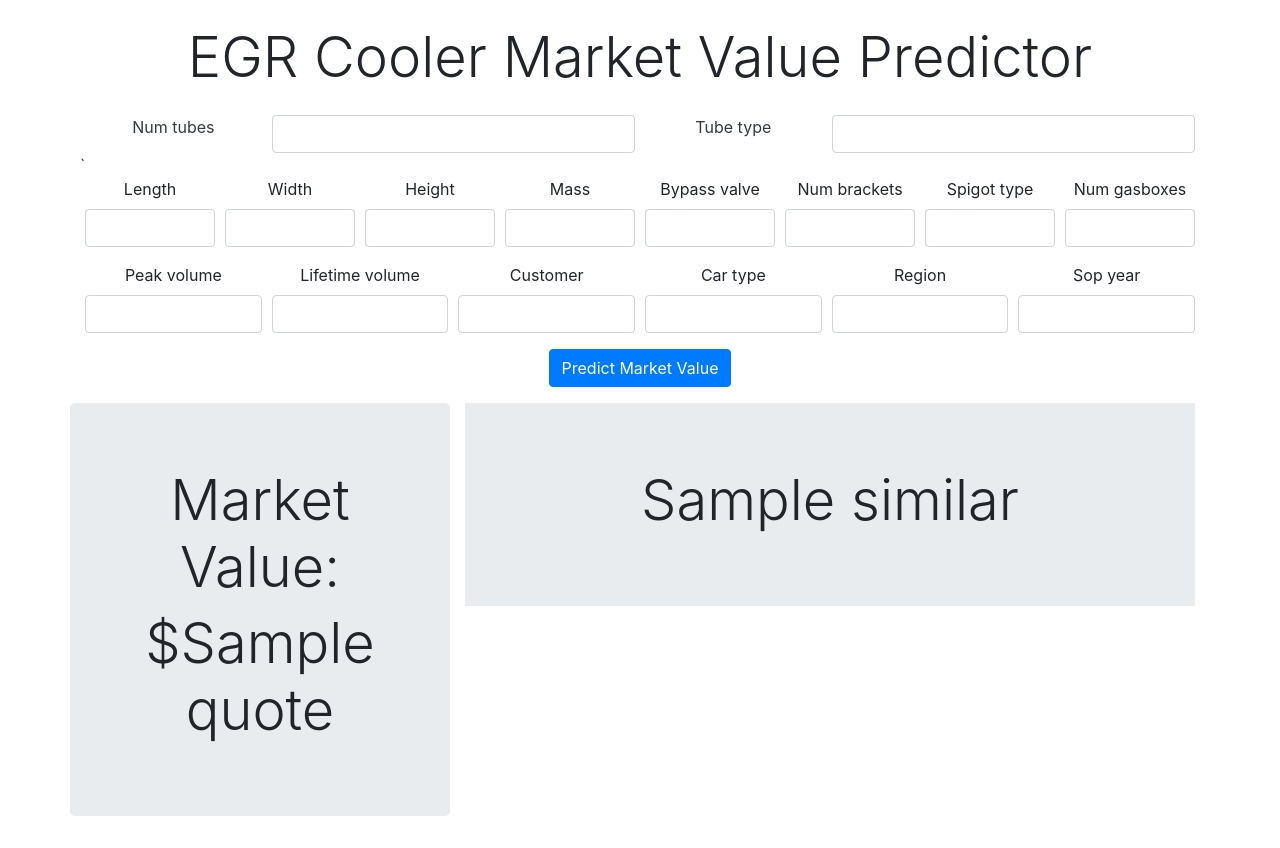
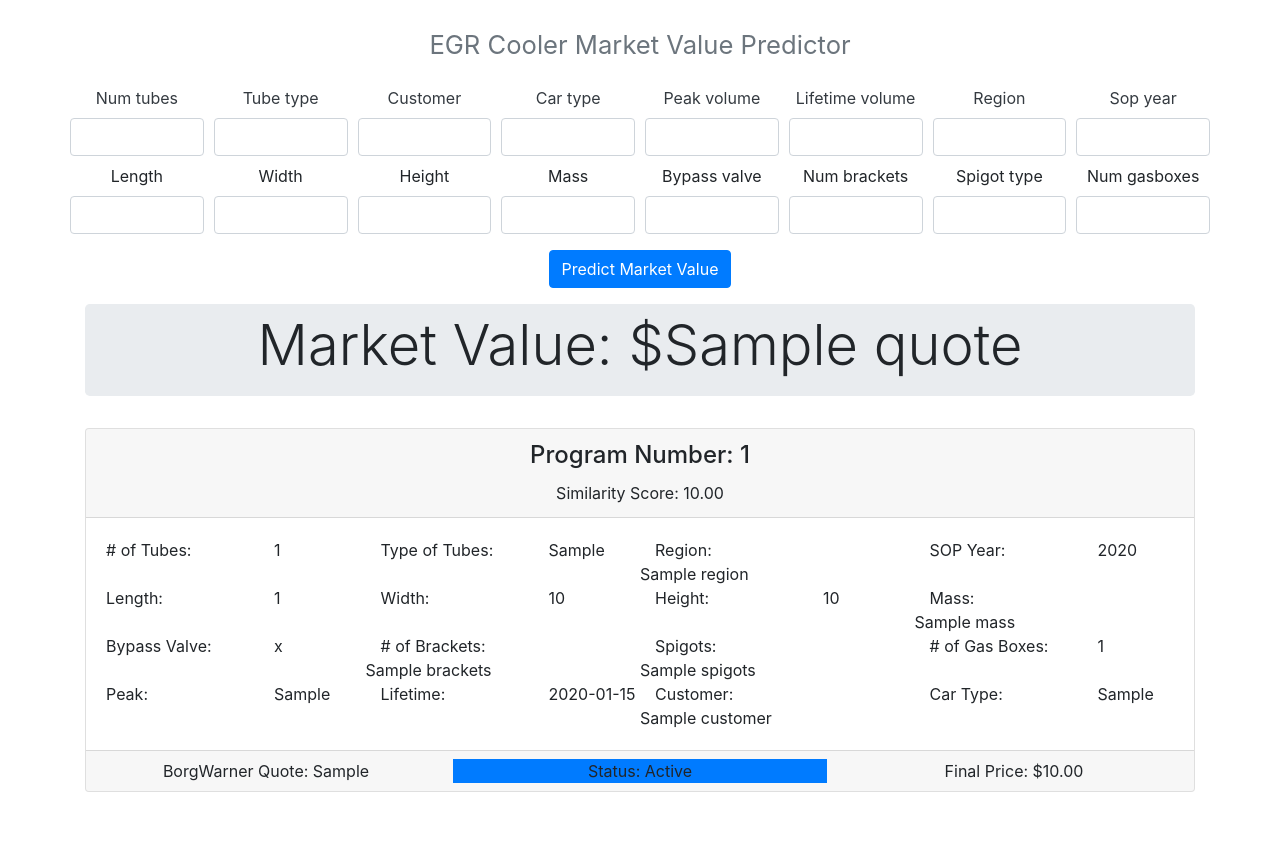
Before and after one commit to umanglathia/market-sensing, a Flask app: template market-sensing/templates/results.html in a window 1280 px wide. Shown: the part 56-904 px from the top of the page. After the commit the page ends 848 px from the top, so only its background shows below. Run offline with Flask 2, Linux system fonts and the light colour scheme; the template is opened without the code that fills it: most values are stand-ins (such as "Sample title", 1, 10 or a date in 2020); form fields are guessed from the names that the template uses; some libraries are stand-ins or nearby versions.

Commit message:
similar tubes working

```diff
--- a/market-sensing/app.py
+++ b/market-sensing/app.py
@@ -10,38 +10,40 @@ app = Flask(__name__)
 app.config['SECRET_KEY'] = 'development key'
 
 class ModelForm(Form):
-	num_tubes = IntegerField("# of Tubes: ",
+	num_tubes = IntegerField("# of Tubes",
 		[validators.optional()])
-	tube_type = SelectField("Type of Tube: ",
+	tube_type = SelectField("Type of Tube",
 		choices=[(' ', ' '), ('Corrugate', 'Corrugate'), ('Hybrid', 'Hybrid')])
-	length = FloatField("Length (mm): ",
+	length = FloatField("Length (mm)",
 		[validators.optional()])
-	width = FloatField("Width (mm): ",
+	width = FloatField("Width (mm)",
 		[validators.optional()])
-	height = FloatField("Height (mm): ",
+	height = FloatField("Height (mm)",
 		[validators.optional()])
-	mass = FloatField("Mass (g): ",
+	mass = FloatField("Mass (g) ",
 		[validators.optional()])
-	bypass_valve = SelectField("Bypass Valve: ",
+	bypass_valve = SelectField("Bypass Valve",
 		choices=[(' ', ' '), ('Yes', 'Yes'), ('No', 'No')])
-	num_brackets = IntegerField("# of Brackets: ",
+	num_brackets = IntegerField("# of Brackets",
 		[validators.optional()])
-	spigot_type = SelectField("Type of Spigot: ",
+	spigot_type = SelectField("Type of Spigot",
 		choices=[(' ', ' '), ('Straight', 'Straight'), ('Bend', 'Bend')])
-	num_gasboxes = IntegerField("# of Gas Boxes: ",
+	num_gasboxes = IntegerField("# of Gas Boxes",
 		[validators.optional()])
-	peak_volume = IntegerField("Peak Volume: ",
+	peak_volume = IntegerField("Peak Volume",
 		[validators.optional()])
-	lifetime_volume = IntegerField("Lifetime Volume: ",
+	lifetime_volume = IntegerField("Lifetime Volume",
 		[validators.optional()])
-	customer = SelectField("Customer: ",
-		choices=[(' ', ' '), ('Ford', 'Ford'), ('Nissan', 'Nissan')])
-	car_type = SelectField("Car Type: ",
+	customer = SelectField("Customer",
+		choices=[(' ', ' '), ('Ford', 'Ford'), ('Nissan', 'Nissan'), ('GM', 'GM'),
+		('HKMC', 'HKMC'), ('FCA', 'FCA'), ('Mitsubishi', 'Mitsubishi'), ('Maruti', 'Maruti'),
+		('VCC', 'VCC')])
+	car_type = SelectField("Car Type",
 		choices=[(' ', ' '), ('Passenger', 'Passenger'), ('Commercial', 'Commercial')])
-	region = SelectField("Region: ",
+	region = SelectField("Region",
 		choices=[(' ', ' '), ('EU', 'EU'), ('North America', 'North America'),
 		('South America', 'South America'), ('Asia', 'Asia')])
-	sop_year = IntegerField("SOP Year: ",
+	sop_year = IntegerField("SOP Year",
 		[validators.optional()])
 
 @app.route("/")
@@ -52,7 +54,7 @@ def main():
 @app.route("/clean", methods=['GET'])
 def clean():
 	machine_learning.clean()
-	return redirect(url_for('/'))
+	return redirect('/')
 
 @app.route("/update", methods=['GET'])
 def update():
@@ -76,7 +78,6 @@ def predict():
 			program[attr] = input_form.get(attr, "")
 
 		quote, similar_list = machine_learning.predict_cooler(program)
-
 		return render_template('results.html', **locals())
 
 	return render_template('form.html', **locals())
--- a/market-sensing/model/data_input.py
+++ b/market-sensing/model/data_input.py
@@ -72,6 +72,18 @@ def get_averages(items):
 
 	return output
 
+def get_max(items):
+	output = {}
+
+	for attr in parameters:
+		if attr in numerical:
+			output[attr] = max(float(item.data[attr]) for item in items if item.data[attr] != None)
+
+		else:
+			output[attr] = ""
+
+	return output
+
 
 def normalize_item(item, averages):
 	for attr in parameters:
--- a/market-sensing/templates/form.html
+++ b/market-sensing/templates/form.html
@@ -1,24 +1,44 @@
 {% extends "layout.html" %}
 {% block body %}
-<div class="container text-center justify-content-sm-center">
+<div class="container px-0 text-center">
 	<fieldset class="form-group">
-		<h1 class="display-4 my-4"> EGR Cooler Market Value Predictor </h1>
+		<h2 class="my-4"><small class="text-muted"> EGR Cooler Market Value Predictor </small> </h2>
 		<form action="/predict" method="post">
 		<div class="form-row my-0 py-0 form-group text-dark">
-			<div class="col-sm-2">
+			<div class="col">
 				{{ form.num_tubes.label }}
-			</div>
-			<div class="col-sm-4">
 				{{ form.num_tubes(class="form-control") }}
 			</div>
-			<div class="col-sm-2">
+			<div class="col">
 				{{ form.tube_type.label }}
+				{{ form.tube_type(class="form-control") }}
 			</div>
-			<div class="col-sm-4">
-				{{ form.tube_type(class="form-control") }}
-			</div>`
+			<div class="col">
+				{{ form.customer.label }}
+				{{ form.customer(class="form-control") }}
+			</div>
+			<div class="col">
+				{{ form.car_type.label }}
+				{{ form.car_type(class="form-control") }}
+			</div>
+			<div class="col">
+				{{ form.peak_volume.label }}
+				{{ form.peak_volume(class="form-control") }}
+			</div>
+			<div class="col">
+				{{ form.lifetime_volume.label }}
+				{{ form.lifetime_volume(class="form-control") }}
+			</div>
+			<div class="col">
+				{{ form.region.label }}
+				{{ form.region(class="form-control") }}
+			</div>
+			<div class="col">
+				{{ form.sop_year.label }}
+				{{ form.sop_year(class="form-control") }}
+			</div>
 		</div>
-		<div class="form-row form-group">
+		<div class="form-row form-group mt-2">
 			<div class="col">
 				{{ form.length.label }}
 				{{ form.length(class="form-control") }}
@@ -52,32 +72,6 @@
 				{{ form.num_gasboxes(class="form-control") }}
 			</div>
 		</div>
-		<div class="form-row form-group">
-			<div class="col">
-				{{ form.peak_volume.label }}
-				{{ form.peak_volume(class="form-control") }}
-			</div>
-			<div class="col">
-				{{ form.lifetime_volume.label }}
-				{{ form.lifetime_volume(class="form-control") }}
-			</div>
-			<div class="col">
-				{{ form.customer.label }}
-				{{ form.customer(class="form-control") }}
-			</div>
-			<div class="col">
-				{{ form.car_type.label }}
-				{{ form.car_type(class="form-control") }}
-			</div>
-			<div class="col">
-				{{ form.region.label }}
-				{{ form.region(class="form-control") }}
-			</div>
-			<div class="col">
-				{{ form.sop_year.label }}
-				{{ form.sop_year(class="form-control") }}
-			</div>
-		</div>
 		<button type="submit" class="btn btn-primary"> Predict Market Value </button>
 		</form>
 	</fieldset>
--- a/market-sensing/templates/layout.html
+++ b/market-sensing/templates/layout.html
@@ -4,6 +4,7 @@
 <head>
     <title>Market Sensing App</title>
    	<link rel="stylesheet" href="https://stackpath.bootstrapcdn.com/bootstrap/4.1.1/css/bootstrap.min.css" integrity="sha384-WskhaSGFgHYWDcbwN70/dfYBj47jz9qbsMId/iRN3ewGhXQFZCSftd1LZCfmhktB" crossorigin="anonymous">
+
 </head>
 
 <body>
--- a/market-sensing/templates/results.html
+++ b/market-sensing/templates/results.html
@@ -1,18 +1,173 @@
 {% extends "form.html" %}
 {% block results %}
 <div class="container text-center">
-	<div class="row">
-		<div class="col-sm-4 jumbotron">
-			<h1 class="display-4"> Market Value: </h1>
-			<h1 class="display-4"> ${{ quote }} </h1>
+	<div class="jumbotron jumbtron-fluid p-2">
+		<h1 class="display-4"> Market Value: ${{ quote }} </h1>
+	</div>
+	<div>
+		{% for similar, score in similar_list %}
+		<div class="card mb-4">
+			<div class="card-header">
+				<h4 class="card-title"> Program Number: {{ similar.display['program_number'] }} </h4>
+				Similarity Score: {{ "%.2f" | format(score) }}
+			</div>
+			<div class="card-body text-left">
+				<div class="row">
+					<div class="col row">
+						<div class="col-sm-8">
+							<span class="card-text"> # of Tubes: </span>
+						</div>
+						<div class="text-center">
+							<span class=""> {{ similar.display['num_tubes'] }} </span>
+						</div>
+					</div>
+					<div class="col row">
+						<div class="col-sm-8">
+							<span class="card-text"> Type of Tubes: </span>
+						</div>
+						<div class="text-center">
+							<span> {{ similar.display['tube_types'] }} </span>
+						</div>
+					</div>
+					<div class="col row">
+						<div class="col-sm-8">
+							<span class="card-text"> Region: </span>
+						</div>
+						<div class="text-center">
+							<span> {{ similar.display['region'] }} </span>
+						</div>
+					</div>
+					<div class="col row">
+						<div class="col-sm-8">
+							<span class="card-text"> SOP Year: </span>
+						</div>
+						<div class="text-center">
+							<span> {{ similar.display['sop_year'] }} </span>
+						</div>
+					</div>
+				</div>
+				<div class="row">
+					<div class="col row">
+						<div class="col-sm-8">
+							<span class="card-text"> Length: </span>
+						</div>
+						<div class="text-center">
+							<span> {{ similar.display['length'] }} </span>
+						</div>
+					</div>
+					<div class="col row">
+						<div class="col-sm-8">
+							<span class="card-text"> Width: </span>
+						</div>
+						<div class="text-center">
+							<span> {{ similar.display['width'] }} </span>
+						</div>
+					</div>
+					<div class="col row">
+						<div class="col-sm-8">
+							<span class="card-text"> Height: </span>
+						</div>
+						<div class="text-center">
+							<span> {{ similar.display['height']}} </span>
+						</div>
+					</div>
+					<div class="col row">
+						<div class="col-sm-8">
+							<span class="card-text"> Mass: </span>
+						</div>
+						<div class="text-center">
+							<span> {{ similar.display['mass'] }} </span>
+						</div>
+					</div>
+				</div>
+				<div class="row">
+					<div class="col row">
+						<div class="col-sm-8">
+							<span class="card-text"> Bypass Valve: </span>
+						</div>
+						<div class="text-center">
+							<span> {{ similar.display['bypass_valve'] }} </span>
+						</div>
+					</div>
+					<div class="col row">
+						<div class="col-sm-8">
+							<span class="card-text"> # of Brackets: </span>
+						</div>
+						<div class="text-center">
+							<span> {{ similar.display['brackets'] }} </span>
+						</div>
+					</div>
+					<div class="col row">
+						<div class="col-sm-8">
+							<span class="card-text"> Spigots: </span>
+						</div>
+						<div class="text-center">
+							<span> {{ similar.display['spigots']}} </span>
+						</div>
+					</div>
+					<div class="col row">
+						<div class="col-sm-8">
+							<span class="card-text"> # of Gas Boxes: </span>
+						</div>
+						<div class="text-center">
+							<span> {{similar.display['num_gasboxes']}}</span>
+						</div>
+					</div>
+				</div>
+				<div class="row">
+					<div class="col row">
+						<div class="col-sm-8">
+							<span class="card-text"> Peak: </span>
+						</div>
+						<div class="text-center">
+							<span> {{ similar.display['peak_volume']}} </span>
+						</div>
+					</div>
+					<div class="col row">
+						<div class="col-sm-8">
+							<span class="card-text"> Lifetime: </span>
+						</div>
+						<div class="text-center">
+							<span> {{similar.display['lifetime_volume']}}</span>
+						</div>
+					</div>
+					<div class="col row">
+						<div class="col-sm-8">
+							<span class="card-text"> Customer: </span>
+						</div>
+						<div class="text-center">
+							<span> {{ similar.display['customer']}} </span>
+						</div>
+					</div>
+					<div class="col row">
+						<div class="col-sm-8">
+							<span class="card-text"> Car Type: </span>
+						</div>
+						<div class="text-center">
+							<span> {{similar.display['car_type']}}</span>
+						</div>
+					</div>
+				</div>
+			</div>
+			<div class="card-footer m-0 p-2">
+				<div class="row">
+					<div class="col">
+						BorgWarner Quote: {{ similar.display['bw_quote'] }}
+					</div>
+					<div class="col
+						{% if similar.display['status'] == 'Won' %} bg-success {% endif %}
+						{% if similar.display['status'] == 'Lost' %} bg-danger {% endif %}
+						{% if similar.display['status'] == 'Cancelled' %} bg-warning {% endif %}
+						{% if similar.display['status'] == 'Active' %} bg-primary {% endif %}">
+						Status: {{ similar.display['status'] }}
+					</div>
+					<div class="col">
+						Final Price: ${{ "%.2f" | format(similar.display['final_price']|float) }}
+					</div>
+				</div>
+			</div>
 		</div>
-		<div class="col-sm-8">
-			{% for similar in similar_list %}
-			<div class="jumbotron jumbotron-fluid">
-				<h1 class="display-4"> {{ similar }} </h1>
-			</div>
-			{% endfor %}
-		</div>
+		{% endfor %}
 	</div>
 </div>
 
```
Also changed, not shown: market-sensing/model/machine_learning.py (+8 -11 lines), market-sensing/model/results.py (added, +136 -0 lines), 1 other file.
